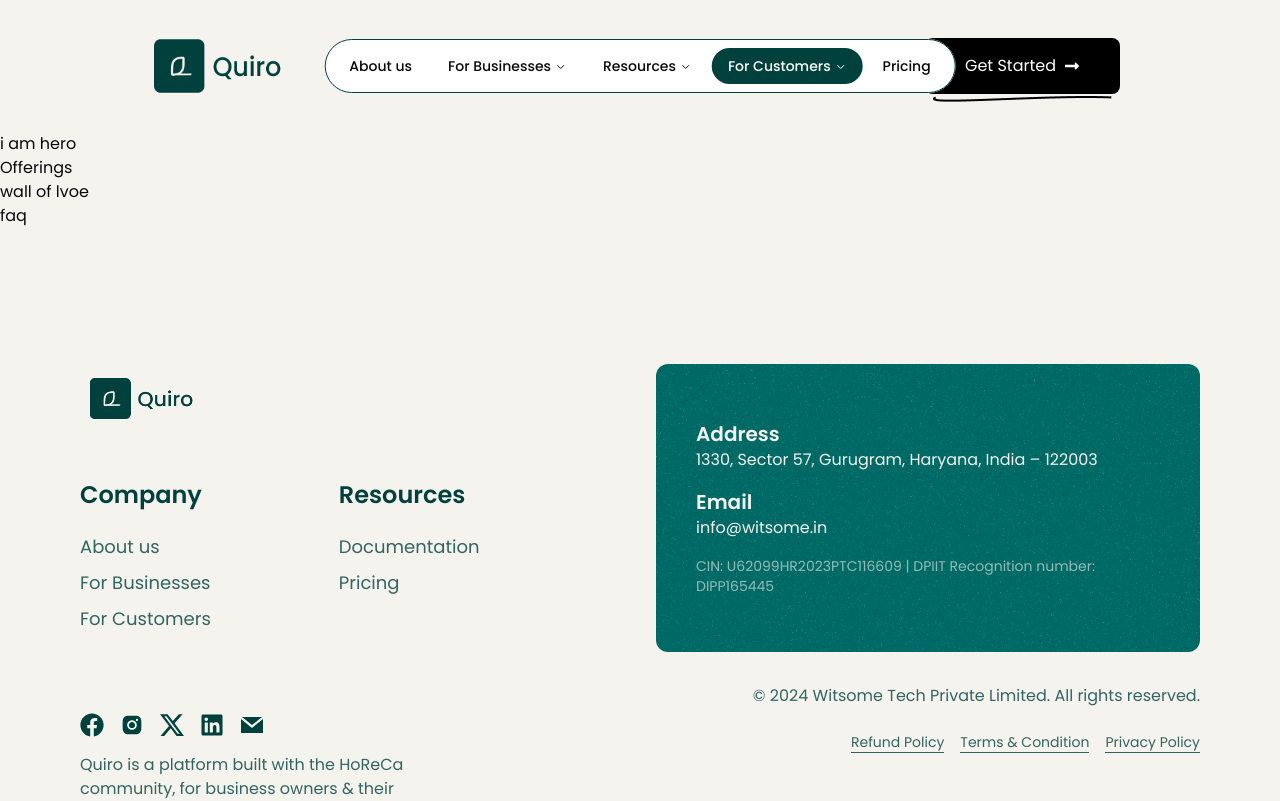
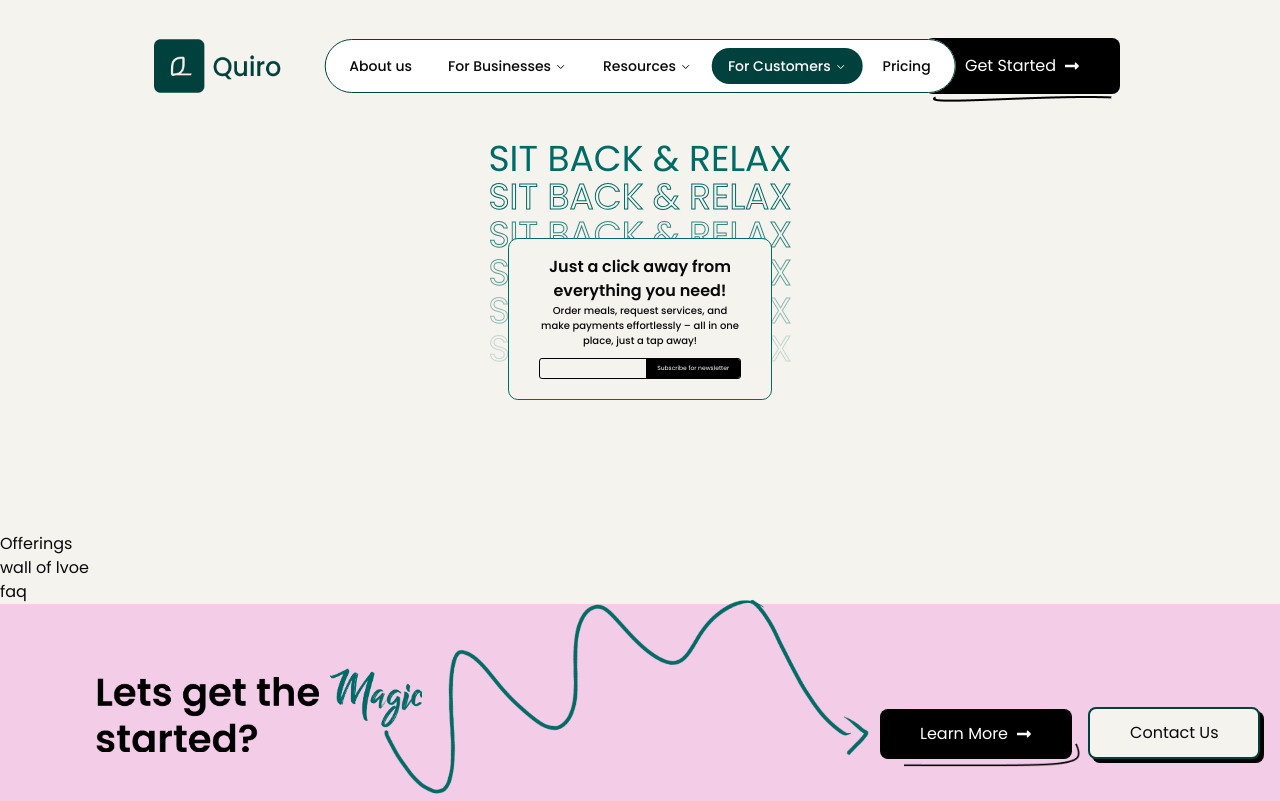
Before and after one commit to YourWebsite-shop/quiro, a Next.js app: page /customers in a window 1280 px wide. Shown: the top 801 px of the page. Built offline with nearby package versions, Linux system fonts and the light colour scheme.

Commit message:
customers started

```diff
--- a/src/app/customers/page.tsx
+++ b/src/app/customers/page.tsx
@@ -3,6 +3,8 @@ import Hero from '@/components/customers/Hero'
 import Offerings from '@/components/customers/Offerings'
 import WallOfLove from '@/components/customers/WallOfLove'
 import Faq from '@/components/customers/Faq'
+import GetStarted from '@/components/home/GetStarted'
+
 const Customers:React.FC = () => {
   return (
     <div className="bg-[#F5F3ED]">
@@ -10,6 +12,7 @@ const Customers:React.FC = () => {
       <Offerings />
       <WallOfLove />
       <Faq />
+      <GetStarted />
     </div>
   )
 }
--- a/src/app/globals.css
+++ b/src/app/globals.css
@@ -147,3 +147,35 @@ font-300{
 .backface-hidden {
   backface-visibility: hidden; /* Ensures the back side is hidden when rotated */
 }
+
+
+
+.custom-stroke{
+  -webkit-text-stroke: 1px #006B66;
+  color: transparent;
+
+}
+.custom-stroke2{
+  -webkit-text-stroke: 1px #006B66;
+  opacity: 0.8;
+  color: transparent;
+
+}
+.custom-stroke3{
+  -webkit-text-stroke: 1px #006B66;
+  opacity: 0.6;
+  color: transparent;
+
+}
+.custom-stroke4{
+  -webkit-text-stroke: 1px #006B66;
+  opacity: 0.4;
+  color: transparent;
+
+}
+.custom-stroke5{
+  -webkit-text-stroke: 1px #006B66;
+  opacity: 0.2;
+  color: transparent;
+
+}
--- a/src/components/aboutus/Journey.tsx
+++ b/src/components/aboutus/Journey.tsx
@@ -5,7 +5,7 @@ import LineButton from "../LineButton";
 
 const Journey: React.FC = () => {
   return (
-    <div className="flex flex-col mb-20 sm:mb-[100px] lg:mb-[150px] lg:flex-row justify-between items-center border-2 border-[#006B66] rounded-[15px] lg:gap-20 lg:mx-20 mx-[20px] sm:mx-[40px] mt-[60px] sm:mt-[80px] lg:mt-[120px] pt-[44px]  lg:pl-[117px] h-full">
+    <div className="flex flex-col mb-20 sm:mb-[100px] lg:mb-[150px] lg:flex-row justify-between items-center border-2 border-[#006B66] rounded-[15px] lg:gap-20 lg:mx-[120px] mx-[20px] sm:mx-[40px] mt-[60px] sm:mt-[80px] lg:mt-[120px]  pt-[44px] lg:pt-0  lg:pl-[88px] h-full">
       <div className="flex flex-col justify-center items-center lg:items-start lg:w-1/2 lg:h-[500px]">
         <h1 className="relative  sm:pt-4 text-[20px] sm:text-[32px] lg:text-[40px] font-[600] leading-[26px] sm:leading-[38.4px] lg:leading-[48px] text-[#000000]">
           <p className="billyOhioText text-[#006B66] text-[24px] lg:text-[40px] font-[400] leading-[29px] lg:leading-[48px] sm:-translate-x-4 lg:translate-x-0 -mb-1 ">
--- a/src/components/customers/Hero.tsx
+++ b/src/components/customers/Hero.tsx
@@ -1,10 +1,33 @@
 import React from 'react'
+import { Button } from "@/components/ui/button"
+import { Input } from "@/components/ui/input"
+
+
 
 const Hero:React.FC = () => {
   return (
-    <div>
-      i am hero
+   <div className='min-h-[400px]'>
+    {/* Strokes */}
+    <div className='text-center w-full text-[#006B66] text-strokes relative'>
+      <p className='text-[36px]'>SIT BACK & RELAX</p>
+      <p className='text-[36px] custom-stroke -my-4'>SIT BACK & RELAX</p>
+      <p className='text-[36px] custom-stroke2 -my-4'>SIT BACK & RELAX</p>
+      <p className='text-[36px] custom-stroke3 -my-4'>SIT BACK & RELAX</p>
+      <p className='text-[36px] custom-stroke4 -my-4'>SIT BACK & RELAX</p>
+      <p className='text-[36px] custom-stroke5 -my-4'>SIT BACK & RELAX</p>
     </div>
+
+
+    {/* Newletter */}
+    <div className='px-[30px]  border-[0.49px] text-center border-[#006B66] rounded-[9.89px] left-1/2 -translate-x-1/2 w-[264px] pt-[16px] pb-[20px] absolute  bottom-[50%] bg-[#F5F3ED]'>
+      <p className='text-[16px] font-[600]'>Just a click away from everything you need!</p>
+      <p className='text-[10px] font-[500]'>Order meals, request services, and make payments effortlessly – all in one place, just a tap away!</p>
+      <div className="flex w-full space-x-0 border h-[21px] rounded-[2.97px] overflow-hidden border-black mt-[10px]">
+      <Input type="email"  className='border-none shadow-none text-xs' />
+      <button className='text-[6px] w-[200px] bg-black text-white '>Subscribe for newsletter</button>
+      </div>
+    </div>
+   </div>
   )
 }
 
--- /dev/null
+++ b/src/components/ui/input.tsx
@@ -0,0 +1,22 @@
+import * as React from "react"
+
+import { cn } from "@/lib/utils"
+
+const Input = React.forwardRef<HTMLInputElement, React.ComponentProps<"input">>(
+  ({ className, type, ...props }, ref) => {
+    return (
+      <input
+        type={type}
+        className={cn(
+          "flex h-9 w-full rounded-md border border-input bg-transparent px-3 py-1 text-base shadow-sm transition-colors file:border-0 file:bg-transparent file:text-sm file:font-medium file:text-foreground placeholder:text-muted-foreground focus-visible:outline-none focus-visible:ring-1 focus-visible:ring-ring disabled:cursor-not-allowed disabled:opacity-50 md:text-sm",
+          className
+        )}
+        ref={ref}
+        {...props}
+      />
+    )
+  }
+)
+Input.displayName = "Input"
+
+export { Input }
```
